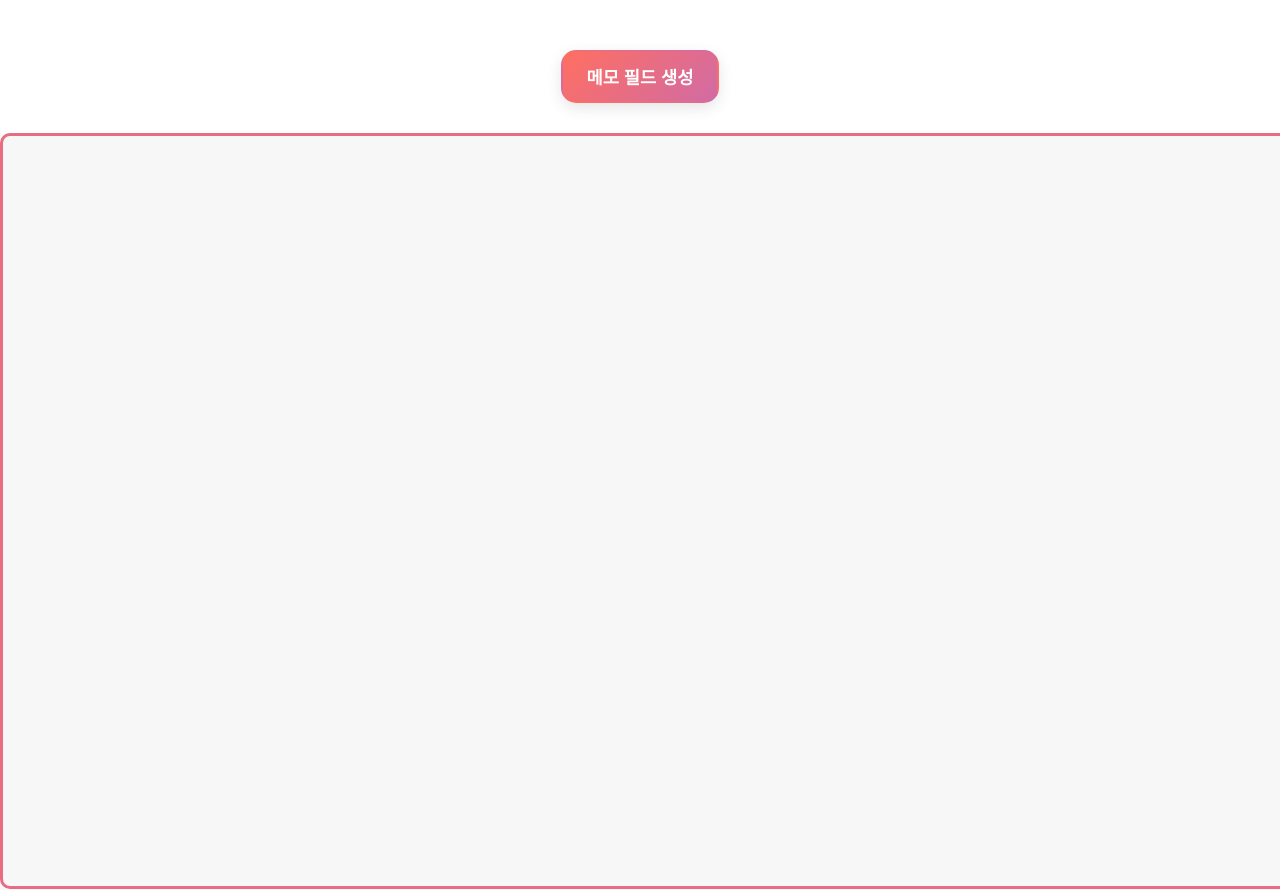
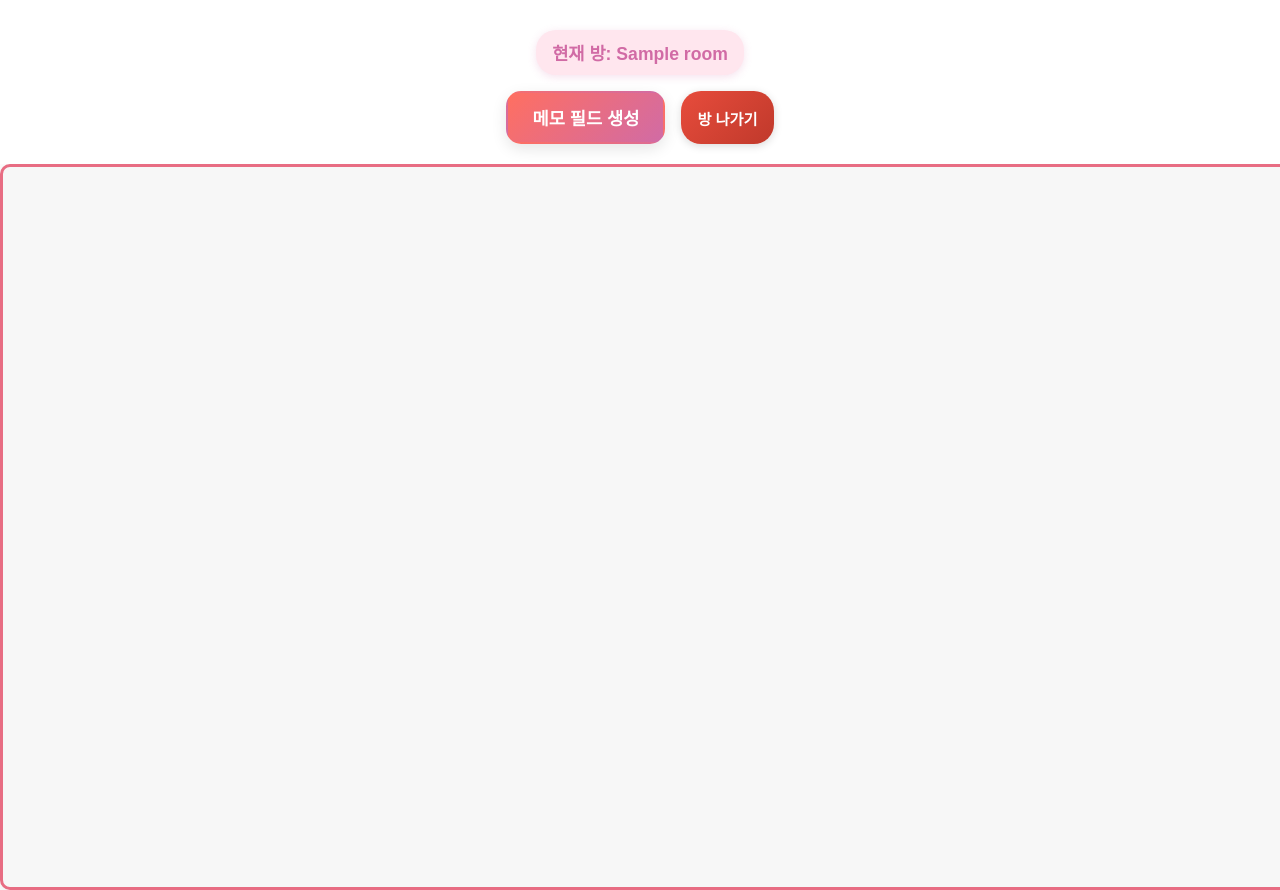
Before and after one commit to hyunhyun0820/url-calendar, a Flask app: page /home in a window 1280 px wide. Run offline with Flask 3, Linux system fonts and the light colour scheme; the visitor is signed in with stand-in values (Sample User, id 1); tables that the repository leaves empty hold one stand-in row (values such as "Sample post"); some libraries are stand-ins or nearby versions.

Commit message:
방 시스템 추가(방 삭제는 추후 구현 예정)

```diff
--- a/app.py
+++ b/app.py
@@ -2,7 +2,7 @@ import gevent.monkey
 gevent.monkey.patch_all()
 
 from flask import Flask, render_template, request, redirect, url_for, session
-from flask_socketio import SocketIO, emit
+from flask_socketio import SocketIO, emit, join_room
 from flask_sqlalchemy import SQLAlchemy
 from flask_migrate import Migrate
 from dotenv import load_dotenv
@@ -11,7 +11,6 @@ import uuid
 
 # 환경 변수 로드
 load_dotenv()
-PASSWORD = os.getenv("SECRET_PASSWORD")
 DATABASE_URL = os.getenv("DATABASE_URL")
 SECRET_KEY = os.getenv("SECRET_KEY", "default_secret_key")
 
@@ -26,123 +25,145 @@ db = SQLAlchemy(app)
 migrate = Migrate(app, db)
 socketio = SocketIO(app, cors_allowed_origins="*", async_mode="gevent")
 
-# 박스 모델
+# 모델 정의
+class Room(db.Model):
+    __tablename__ = 'rooms'
+    id = db.Column(db.Integer, primary_key=True)
+    name = db.Column(db.String(80), unique=True, nullable=False)
+    password = db.Column(db.String(80), nullable=False)
+    boxes = db.relationship('Box', backref='room', lazy=True)
+
 class Box(db.Model):
     __tablename__ = 'boxes'
     id = db.Column(db.String, primary_key=True)
     top = db.Column(db.Integer)
     left = db.Column(db.Integer)
     text = db.Column(db.Text)
+    room_id = db.Column(db.Integer, db.ForeignKey('rooms.id'), nullable=False)
 
-# 로그인
-@app.route('/', methods=['GET', 'POST'])
-def login():
-    if request.method == 'POST':
-        password = request.form['password']
-        if password == PASSWORD:
-            session['logged_in'] = True
-            return redirect(url_for('home'))
-        else:
-            return render_template('login.html', error="비밀번호가 틀렸습니다.")
-    return render_template('login.html')
+# 라우트
+@app.route('/')
+def index():
+    return redirect(url_for('rooms_page'))
 
-# 홈
-@app.route('/home')
-def home():
-    if not session.get('logged_in'):
-        return redirect(url_for('login'))
-    return render_template('home.html')
-
-# 방 목록 페이지
 @app.route("/rooms", methods=["GET"])
 def rooms_page():
     return render_template("rooms.html")
 
-# 방 생성
+@app.route('/home')
+def home():
+    if 'room_id' not in session:
+        return redirect(url_for('rooms_page'))
+
+    room = db.session.get(Room, session['room_id'])
+    if not room:
+        return redirect(url_for('rooms_page'))
+
+    return render_template('home.html', room_id=room.id, room_name=room.name)
+
 @app.route("/create_room", methods=["POST"])
 def create_room():
     room_name = request.form["room_name"]
     room_password = request.form["room_password"]
+    existing = Room.query.filter_by(name=room_name).first()
+    if existing:
+        return render_template("rooms.html", error="이미 존재하는 방 이름입니다.", error_type="create")
 
-    # 방 정보 저장 로직 필요시 추가
-    print(f"[생성] 방 이름: {room_name}, 비밀번호: {room_password}")
-    return redirect(url_for('home'))
+    new_room = Room(name=room_name, password=room_password)
+    db.session.add(new_room)
+    db.session.commit()
+    session["room_id"] = new_room.id
+    return redirect(url_for("home"))
 
-# 기존 방 입장
 @app.route("/join_room", methods=["POST"])
-def join_room():
+def join_existing_room():
     room_name = request.form["room_name"]
     room_password = request.form["room_password"]
+    room = Room.query.filter_by(name=room_name).first()
+    if room and room.password == room_password:
+        session["room_id"] = room.id
+        return redirect(url_for("home"))
+    else:
+        return render_template("rooms.html", error="방 이름 또는 비밀번호가 틀렸습니다.", error_type="join")
 
-    # 방 검증 로직 필요시 추가
-    print(f"[입장] 방 이름: {room_name}, 비밀번호: {room_password}")
-    return redirect(url_for('home'))
-
-# 소켓 - 초기 박스 데이터 전송
+# 소켓 이벤트
 @socketio.on('connect')
-def send_initial_data(auth=None):
-    if not session.get('logged_in'):
+def handle_connect(auth=None):
+    room_id = session.get("room_id")
+    if room_id is None:
         return
-    boxes = Box.query.order_by(Box.id.asc()).all()
+    join_room(str(room_id))
+    boxes = Box.query.filter_by(room_id=room_id).order_by(Box.id.asc()).all()
     emit('load_boxes', [
         {"id": box.id, "top": box.top, "left": box.left, "text": box.text}
         for box in boxes
-    ])
+    ], to=request.sid)
 
-# 박스 생성
 @socketio.on("create_box")
 def create_box(data):
-    if not session.get('logged_in'):
+    room_id = session.get("room_id")
+    if room_id is None:
         return
+    room_id_str = str(room_id)
+
     box_id = data.get("id", str(uuid.uuid4()))
     top = data.get("top", data.get("y", 100))
     left = data.get("left", data.get("x", 100))
     text = data.get("text", "")
-    new_box = Box(id=box_id, top=top, left=left, text=text)
+
+    new_box = Box(id=box_id, top=top, left=left, text=text, room_id=room_id)
     db.session.add(new_box)
     db.session.commit()
+
     emit("new_box", {
         "id": box_id,
         "top": top,
         "left": left,
         "text": text
-    }, broadcast=True)
+    }, to=room_id_str)
 
-# 박스 삭제
 @socketio.on('delete_box')
 def delete_box(data):
-    if not session.get('logged_in'):
+    room_id = session.get("room_id")
+    if room_id is None:
         return
-    box = Box.query.get(data["id"])
-    if box:
+    room_id_str = str(room_id)
+
+    box = db.session.get(Box, data["id"])
+    if box and box.room_id == room_id:
         db.session.delete(box)
         db.session.commit()
-        emit('remove_box', {"id": data["id"]}, broadcast=True)
+        emit('remove_box', {"id": data["id"]}, to=room_id_str)
 
-# 박스 텍스트 수정
 @socketio.on('update_box')
 def update_box(data):
-    if not session.get('logged_in'):
+    room_id = session.get("room_id")
+    if room_id is None:
         return
-    box = Box.query.get(data["id"])
-    if box:
+    room_id_str = str(room_id)
+
+    box = db.session.get(Box, data["id"])
+    if box and box.room_id == room_id:
         box.text = data["text"]
         db.session.commit()
-        emit('update_box', data, broadcast=True)
+        emit('update_box', data, to=room_id_str)
 
-# 박스 위치 수정
 @socketio.on('move_box')
 def move_box(data):
-    if not session.get('logged_in'):
+    room_id = session.get("room_id")
+    if room_id is None:
         return
-    box = Box.query.get(data["id"])
-    if box:
+    room_id_str = str(room_id)
+
+    box = db.session.get(Box, data["id"])
+    if box and box.room_id == room_id:
         box.top = data["top"]
         box.left = data["left"]
         db.session.commit()
-        emit('move_box', data, broadcast=True)
+        emit('move_box', data, to=room_id_str)
 
-# 실행
 if __name__ == '__main__':
+    with app.app_context():
+        db.create_all()
     port = int(os.environ.get('PORT', 5000))
     socketio.run(app, host='0.0.0.0', port=port, debug=True)
--- a/static/css/home.css
+++ b/static/css/home.css
@@ -8,17 +8,38 @@ body {
 }
 
 /* 상단 고정 바 */
+/* 상단 고정 바 */
 #top-bar {
   width: 100%;
   position: sticky;
   top: 0;
   background-color: #ffffff;
   z-index: 999;
-  padding: 50px 0 30px 0;
+  padding: 30px 0 20px 0;
   display: flex;
+  flex-direction: column;
+  align-items: center;
+  gap: 16px;
+}
+
+/* 방 정보 텍스트 */
+#room-info {
+  font-size: 1.1rem;
+  font-weight: bold;
+  color: #d16ba5;
+  background-color: #ffe6ee;
+  padding: 10px 16px;
+  border-radius: 20px;
+  box-shadow: 0 2px 8px rgba(209, 107, 165, 0.2);
+}
+
+/* 버튼들 감싸는 영역 */
+#top-buttons {
+  display: flex;
+  gap: 16px;
+  flex-wrap: wrap;
   justify-content: center;
 }
-
 /* 메모 필드 생성 버튼 */
 #create-btn {
   cursor: pointer;
@@ -43,6 +64,27 @@ body {
   transform: scale(0.95);
 }
 
+#leave-btn {
+  background: linear-gradient(135deg, #e74c3c, #c0392b); /* 진한 레드 그라디언트 */
+  color: white;
+  padding: 8px 16px;
+  font-size: 0.95rem;
+  border: none;
+  border-radius: 20px;
+  cursor: pointer;
+  font-weight: bold;
+  box-shadow: 0 2px 8px rgba(0, 0, 0, 0.15);
+  transition: background 0.3s ease, transform 0.2s ease;
+}
+
+#leave-btn:hover {
+  background: linear-gradient(135deg, #c0392b, #e74c3c); /* hover 시 반전 */
+  transform: scale(1.05);
+}
+
+#leave-btn:active {
+  transform: scale(0.95);
+}
 /* 버튼 */
 button {
   cursor: default;
@@ -61,7 +103,7 @@ button {
 #container {
   position: relative;
   width: 1800px;
-  height: 750px;
+  height: 720px;
   background-color: #f7f7f7;
   border: 3px solid #e86d83;
   border-radius: 10px;
--- a/static/js/home.js
+++ b/static/js/home.js
@@ -1,97 +1,87 @@
 const container = document.getElementById("container");
+const roomId = container.dataset.roomId;
 const socket = io();
 
-// 기존 박스 불러오기
+// 방 참가
+socket.emit("join_room", roomId);
+
+// 박스 불러오기
 socket.on("load_boxes", (boxes) => {
-    boxes.forEach((box) => addBox(box));
+    boxes.forEach(addBox);
 });
 
-// 중앙에 박스 생성
+// 박스 생성
 function createBox() {
     const id = Date.now().toString();
-    const boxWidth = 150;
-    const boxHeight = 150;
-
+    const boxWidth = 150, boxHeight = 150;
     const centerX = window.scrollX + window.innerWidth / 2;
     const centerY = window.scrollY + window.innerHeight / 2;
+    const containerRect = container.getBoundingClientRect();
 
-    const containerRect = container.getBoundingClientRect();
     const left = centerX - containerRect.left - boxWidth / 2;
     const top = centerY - containerRect.top - boxHeight / 2;
 
-    const boxData = {
-        id,
-        top,
-        left,
-        text: ""
-    };
-
-    socket.emit("create_box", boxData);
+    socket.emit("create_box", {
+        id, top, left, text: "", room: roomId
+    });
 }
 
-// 새 박스 서버에서 수신
-socket.on("new_box", (data) => {
-    addBox(data);
-});
+socket.on("new_box", addBox);
 
+// 박스 추가
 function addBox(data) {
+    if (data.room !== roomId) return;
+
     const box = document.createElement("div");
-    box.classList.add("box");
+    box.className = "box";
     box.dataset.id = data.id;
     box.style.top = `${data.top}px`;
     box.style.left = `${data.left}px`;
 
     const textarea = document.createElement("textarea");
-    textarea.classList.add("editable");
+    textarea.className = "editable";
     textarea.value = data.text;
+    box.appendChild(textarea);
 
     const deleteBtn = document.createElement("button");
-    deleteBtn.classList.add("delete-btn");
-    deleteBtn.innerText = "✖";
+    deleteBtn.className = "delete-btn";
+    deleteBtn.textContent = "✖";
+    deleteBtn.onclick = () => {
+        socket.emit("delete_box", { id: data.id, room: roomId });
+        box.remove();
+    };
+    box.appendChild(deleteBtn);
 
-    let isDragging = false;
-    let offsetX, offsetY;
-    let isTyping = false;
+    let isDragging = false, offsetX = 0, offsetY = 0;
 
-    // 드래그 시작
-    const startDrag = (e) => {
+    const dragStart = (e) => {
         if (textarea.contains(e.target) || deleteBtn.contains(e.target)) return;
 
         isDragging = true;
         const clientX = e.clientX ?? e.touches?.[0]?.clientX;
         const clientY = e.clientY ?? e.touches?.[0]?.clientY;
-
         offsetX = clientX - box.offsetLeft;
         offsetY = clientY - box.offsetTop;
-
         box.style.cursor = "grabbing";
 
-        if (e.type === "touchstart") {
-            e.preventDefault();
-            document.body.style.touchAction = "none";
-        }
+        if (e.type === "touchstart") document.body.style.touchAction = "none";
     };
 
-    // 드래그 중
-    const dragBox = (e) => {
+    const dragMove = (e) => {
         if (!isDragging) return;
 
         const clientX = e.clientX ?? e.touches?.[0]?.clientX;
         const clientY = e.clientY ?? e.touches?.[0]?.clientY;
 
-        let newX = clientX - offsetX;
-        let newY = clientY - offsetY;
+        const newLeft = Math.min(container.offsetWidth - box.offsetWidth, Math.max(0, clientX - offsetX));
+        const newTop = Math.min(container.offsetHeight - box.offsetHeight, Math.max(0, clientY - offsetY));
 
-        newX = Math.max(0, Math.min(newX, container.offsetWidth - box.offsetWidth));
-        newY = Math.max(0, Math.min(newY, container.offsetHeight - box.offsetHeight));
-
-        box.style.left = `${newX}px`;
-        box.style.top = `${newY}px`;
+        box.style.left = `${newLeft}px`;
+        box.style.top = `${newTop}px`;
     };
 
-    // 드래그 종료
-    const stopDrag = () => {
-        if (isDragging) {
+    const dragEnd = () => {
+        if (!isDragging) return;
         isDragging = false;
         box.style.cursor = "grab";
         document.body.style.touchAction = "auto";
@@ -99,53 +89,44 @@ function addBox(data) {
         socket.emit("move_box", {
             id: data.id,
             top: box.offsetTop,
-                left: box.offsetLeft
+            left: box.offsetLeft,
+            room: roomId
         });
-        }
     };
 
-    // 텍스트 동기화
+    box.addEventListener("mousedown", dragStart);
+    document.addEventListener("mousemove", dragMove);
+    document.addEventListener("mouseup", dragEnd);
+
+    box.addEventListener("touchstart", dragStart, { passive: false });
+    document.addEventListener("touchmove", dragMove, { passive: false });
+    document.addEventListener("touchend", dragEnd);
+
+    let typing = false;
     textarea.addEventListener("input", () => {
-        isTyping = true;
-        clearTimeout(textarea.debounceTimer);
-        textarea.debounceTimer = setTimeout(() => {
+        typing = true;
+        clearTimeout(textarea._debounce);
+        textarea._debounce = setTimeout(() => {
             socket.emit("update_box", {
                 id: data.id,
-                text: textarea.value
+                text: textarea.value,
+                room: roomId
             });
-            isTyping = false;
-        }, 500);
+            typing = false;
+        }, 400);
     });
 
-    // 삭제
-    deleteBtn.addEventListener("click", () => {
-        socket.emit("delete_box", { id: data.id });
-        box.remove();
+    socket.on("update_box", (updateData) => {
+        if (updateData.id !== data.id || updateData.room !== roomId) return;
+        if (!typing) textarea.value = updateData.text;
     });
 
-    // 서버에서 받은 텍스트 갱신하기
-    socket.on("update_box", (serverData) => {
-        if (serverData.id !== data.id) return;
-        if (!isTyping) {
-            textarea.value = serverData.text;
-        }
-    });
-
-    // 이벤트들 연결
-    box.addEventListener("mousedown", startDrag);
-    document.addEventListener("mousemove", dragBox);
-    document.addEventListener("mouseup", stopDrag);
-    box.addEventListener("touchstart", startDrag, { passive: false });
-    document.addEventListener("touchmove", dragBox, { passive: false });
-    document.addEventListener("touchend", stopDrag);
-
-    box.appendChild(textarea);
-    box.appendChild(deleteBtn);
     container.appendChild(box);
 }
 
-// 박스 위치 이동
+// 박스 위치 이동 반영
 socket.on("move_box", (data) => {
+    if (data.room !== roomId) return;
     const box = document.querySelector(`.box[data-id="${data.id}"]`);
     if (box) {
         box.style.top = `${data.top}px`;
@@ -155,8 +136,7 @@ socket.on("move_box", (data) => {
 
 // 박스 제거
 socket.on("remove_box", (data) => {
+    if (data.room !== roomId) return;
     const box = document.querySelector(`.box[data-id="${data.id}"]`);
-    if (box) {
-        box.remove();
-    }
+    if (box) box.remove();
 });
--- a/templates/home.html
+++ b/templates/home.html
@@ -3,14 +3,21 @@
 <head>
     <meta charset="UTF-8">
     <meta name="viewport" content="width=device-width, initial-scale=1.0">
-    <title>Document</title>
+    <title>Conote - {{ room_name }}</title>
     <link rel="stylesheet" href="{{ url_for('static', filename='css/home.css') }}">
 </head>
 
-<body>
+<body data-room-id="{{ room_id }}">
     <div id="top-bar">
-        <button onclick="createBox()" id="create-btn">메모 필드 생성</button>
+        <div id="room-info">
+            현재 방: <strong>{{ room_name }}</strong>
+        </div>
+        <div id="top-buttons">
+            <button onclick="createBox()" id="create-btn">메모 필드 생성</button>
+            <button onclick="leaveRoom()" id="leave-btn">방 나가기</button>
+        </div>
     </div>
+
 
     <div id="container-wrapper">
         <div id="container"></div>
@@ -18,5 +25,10 @@
 
     <script src="https://cdn.socket.io/4.7.2/socket.io.min.js"></script>
     <script src="{{ url_for('static', filename='js/home.js') }}"></script>
+    <script>
+        function leaveRoom() {
+            window.location.href = "/";  // 방 나가기 후 이동할 주소
+        }
+    </script>
 </body>
 </html>
```
Also changed, not shown: migrations/versions/cc3358cc70ee_add_room_id_to_box.py (added, +34 -0 lines), static/css/login.css (deleted, +0 -79 lines), static/css/rooms.css (+45 -3 lines), templates/login.html (deleted, +0 -23 lines), templates/rooms.html (+20 -4 lines). Lines whose indentation alone changed are shown as unchanged.
